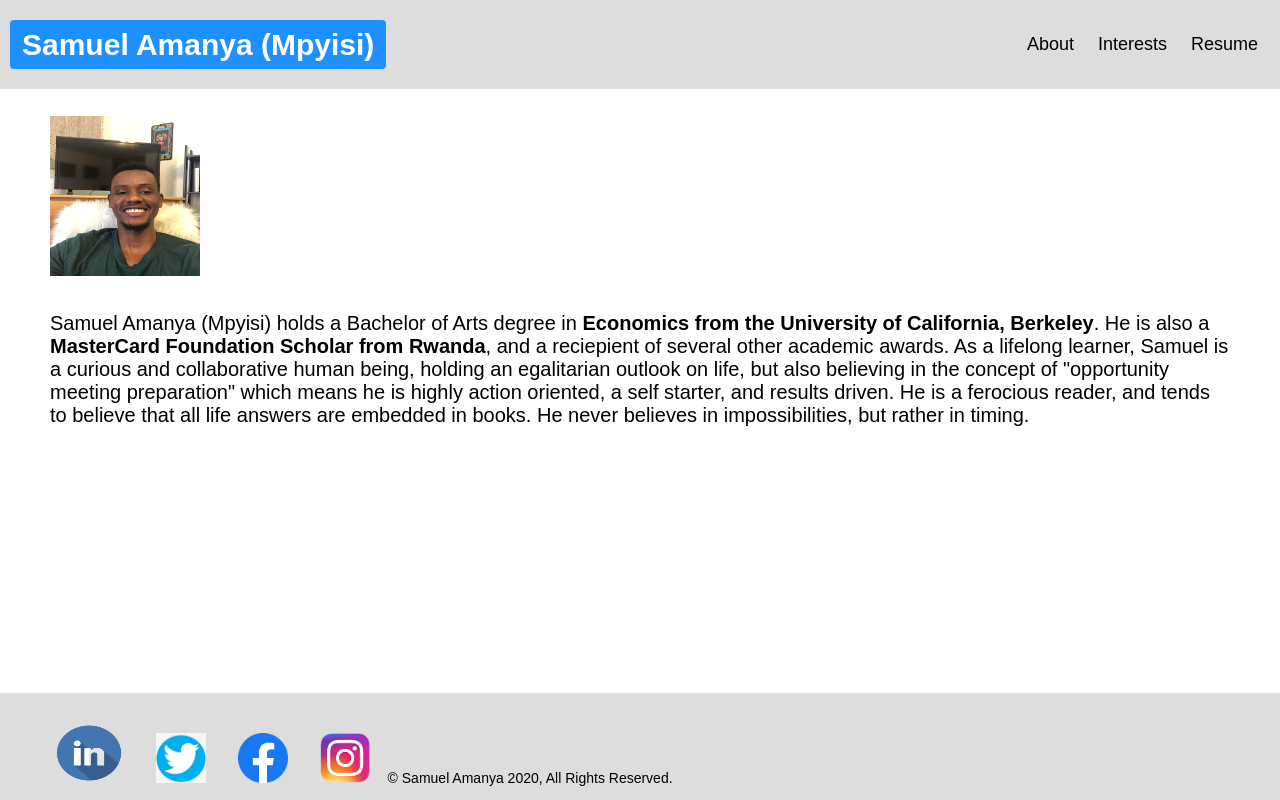
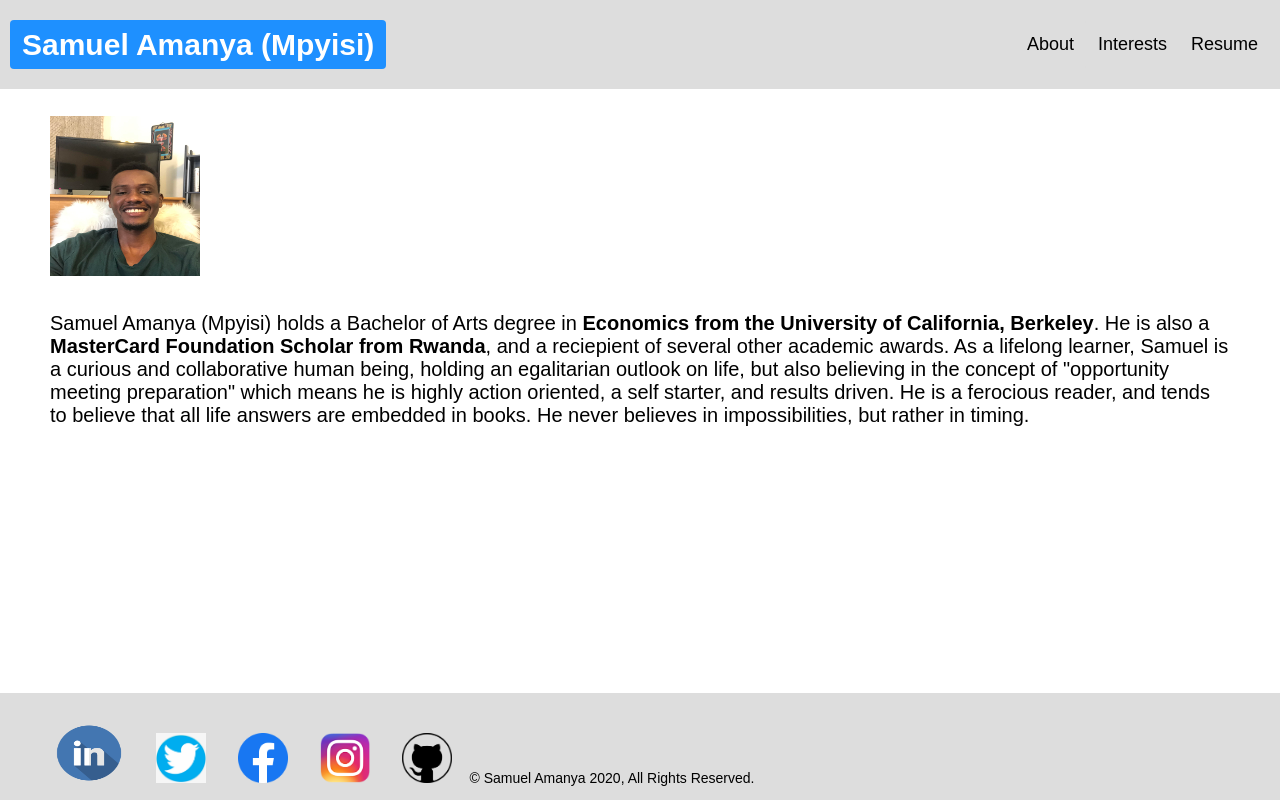
Before and after one commit to sammyamanya/sammyamanya.github.io, a plain HTML site: page index.html in a window 1280 px wide. Drawn offline with Linux system fonts and the light colour scheme.

Commit message:
added github

```diff
--- a/index.html
+++ b/index.html
@@ -133,6 +133,8 @@ body {
       <li><a href="https://twitter.com/smadepartmental"><img src="img/twitter.jpg" alt="Twitter" width="50" height="50" /></a></li>
       <li><a href="https://www.facebook.com/samuelmpyisi"><img src="img/f_logo_RGB-Hex-Blue_512.png" alt="Facebook" width="50" height="50" /></a></li>
       <li><a href="inlinked.html"><img src="img/ig-logo-email.png" alt="Instagram" width="50" height="50" /></a></li>
+      <li><a href="https://github.com/sammyamanya"><img src="img/github.png" alt="Github" width="50" height="50" /></a></li>
+
        &copy; Samuel Amanya 2020, All Rights Reserved.
     </ul>
   </p>
```
Also changed, not shown: about.html (+1 -0 lines), interests.html (+1 -0 lines), resume.html (+1 -0 lines), img/github.png (added).
